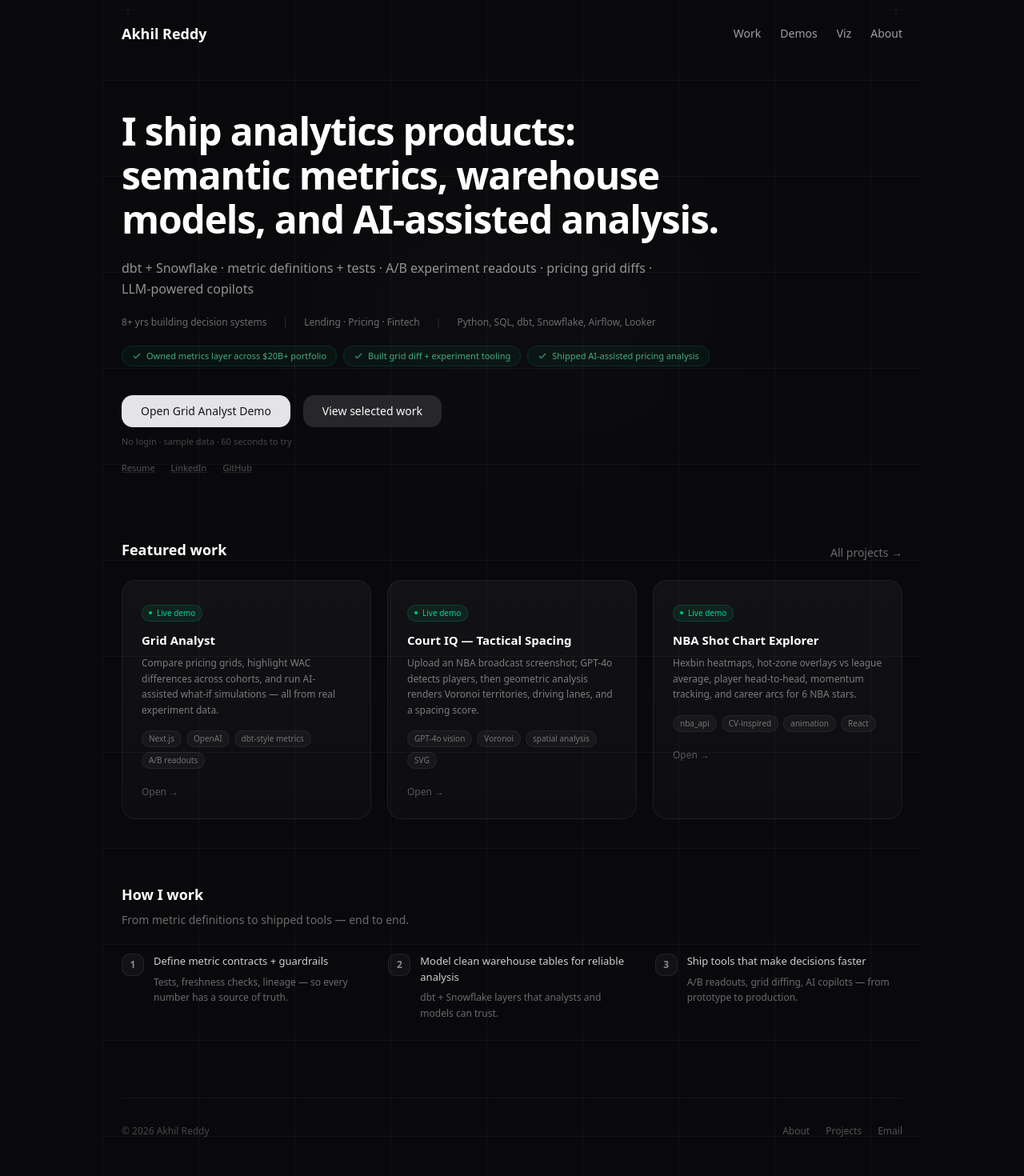
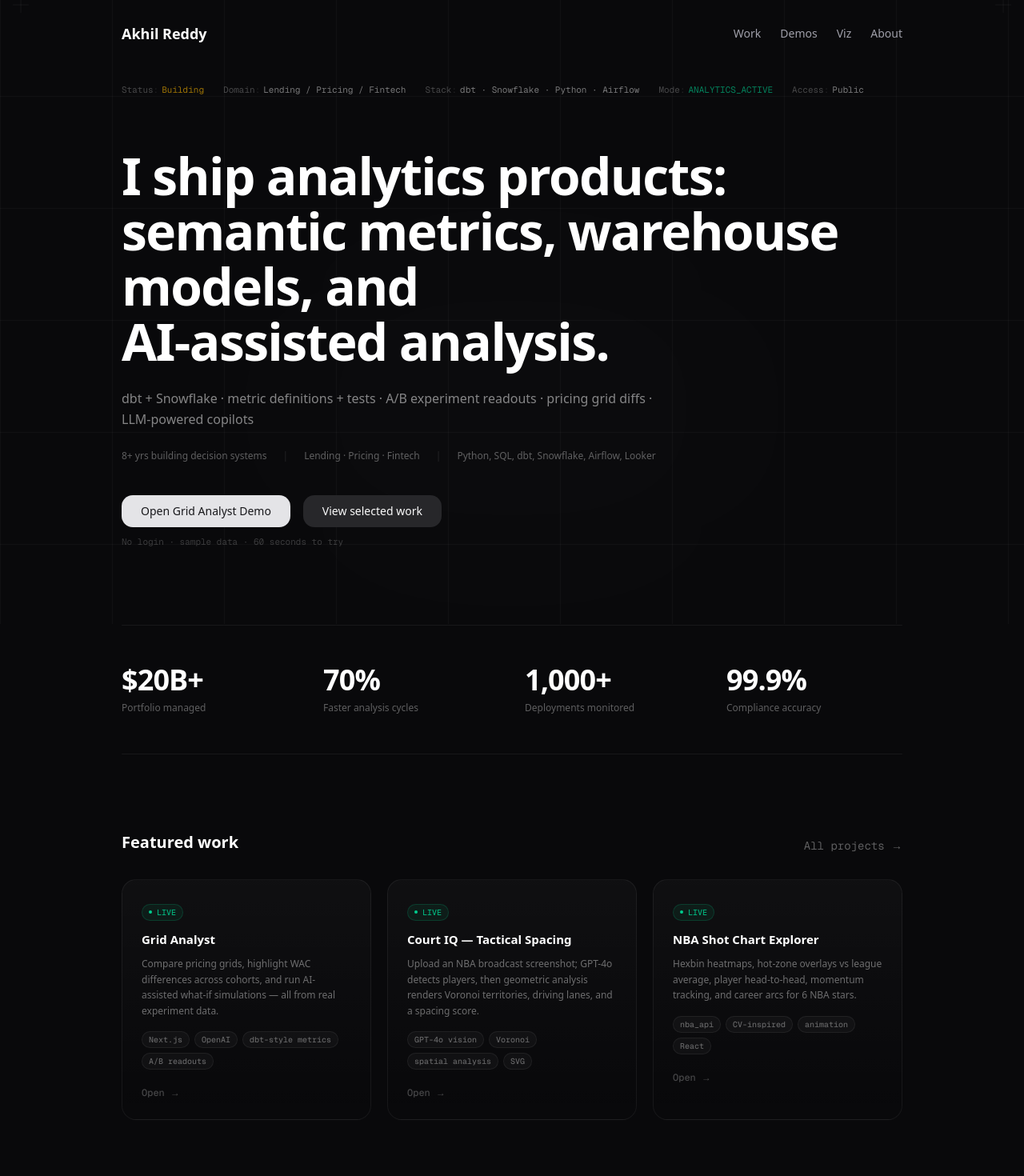
Before and after one commit to areddy8/akhil-portfolio, a Next.js app: page / in a window 1280 px wide. Shown: the part 20-1490 px from the top of the page at 80% size. Built offline with nearby package versions, Linux system fonts and the light colour scheme.

Commit message:
New Style

```diff
--- a/src/app/page.tsx
+++ b/src/app/page.tsx
@@ -1,6 +1,25 @@
 import Link from "next/link";
 import { Button } from "@/components/ui/button";
 import { Badge } from "@/components/ui/badge";
+
+/* ── stats ─────────────────────────────────────────────────────── */
+
+const stats = [
+  { value: "$20B+", label: "Portfolio managed" },
+  { value: "70%", label: "Faster analysis cycles" },
+  { value: "1,000+", label: "Deployments monitored" },
+  { value: "99.9%", label: "Compliance accuracy" },
+];
+
+/* ── status bar metadata ──────────────────────────────────────── */
+
+const statusMeta = [
+  { key: "Status", value: "Building" },
+  { key: "Domain", value: "Lending / Pricing / Fintech" },
+  { key: "Stack", value: "dbt · Snowflake · Python · Airflow" },
+  { key: "Mode", value: "ANALYTICS_ACTIVE" },
+  { key: "Access", value: "Public" },
+];
 
 /* ── featured projects ─────────────────────────────────────────── */
 
@@ -31,32 +50,25 @@ const featured = [
   },
 ];
 
-/* ── how I work ────────────────────────────────────────────────── */
+/* ── principles ────────────────────────────────────────────────── */
 
-const howIWork = [
+const principles = [
   {
-    emoji: "1",
-    title: "Define metric contracts + guardrails",
-    desc: "Tests, freshness checks, lineage — so every number has a source of truth.",
+    title: "Metrics You Can Trust",
+    desc: "Define metric contracts with tests, freshness checks, and lineage — so every number has one source of truth.",
   },
   {
-    emoji: "2",
-    title: "Model clean warehouse tables for reliable analysis",
-    desc: "dbt + Snowflake layers that analysts and models can trust.",
+    title: "Models That Scale",
+    desc: "Clean warehouse layers in dbt + Snowflake that analysts, ML pipelines, and dashboards can all depend on.",
   },
   {
-    emoji: "3",
-    title: "Ship tools that make decisions faster",
-    desc: "A/B readouts, grid diffing, AI copilots — from prototype to production.",
+    title: "Tools That Ship",
+    desc: "A/B readouts, grid diffing, AI copilots — from prototype to production. If it saves a decision-maker time, it gets built.",
   },
-];
-
-/* ── proof chips ───────────────────────────────────────────────── */
-
-const proofChips = [
-  "Owned metrics layer across $20B+ portfolio",
-  "Built grid diff + experiment tooling",
-  "Shipped AI-assisted pricing analysis",
+  {
+    title: "Rigor at Speed",
+    desc: "Compliance monitoring, Monte Carlo alerting, automated QA — move fast without breaking trust.",
+  },
 ];
 
 /* ── page ──────────────────────────────────────────────────────── */
@@ -72,41 +84,40 @@ export default function Home() {
         Skip to content
       </a>
 
-      <main id="main-content" className="relative mx-auto max-w-5xl px-6 py-12">
-        {/* ── grid lines background ─────────────────────────── */}
-        <div className="pointer-events-none absolute inset-0 overflow-hidden" aria-hidden="true">
+      <main id="main-content" className="relative min-h-screen">
+        {/* ── grid lines background (full page) ─────────────── */}
+        <div className="pointer-events-none fixed inset-0 overflow-hidden" aria-hidden="true">
           {/* vertical lines */}
           <div className="absolute inset-0" style={{
             backgroundImage:
-              "linear-gradient(to right, rgba(255,255,255,0.04) 1px, transparent 1px)",
-            backgroundSize: "120px 100%",
+              "linear-gradient(to right, rgba(255,255,255,0.03) 1px, transparent 1px)",
+            backgroundSize: "140px 100%",
           }} />
           {/* horizontal lines */}
           <div className="absolute inset-0" style={{
             backgroundImage:
-              "linear-gradient(to bottom, rgba(255,255,255,0.04) 1px, transparent 1px)",
-            backgroundSize: "100% 120px",
+              "linear-gradient(to bottom, rgba(255,255,255,0.03) 1px, transparent 1px)",
+            backgroundSize: "100% 140px",
           }} />
           {/* corner crosshairs */}
           {[
-            "top-6 left-6",
-            "top-6 right-6",
-            "bottom-6 left-6",
-            "bottom-6 right-6",
+            "top-4 left-4",
+            "top-4 right-4",
           ].map((pos) => (
             <div key={pos} className={`absolute ${pos}`}>
-              <svg width="16" height="16" viewBox="0 0 16 16" fill="none" className="text-white/[0.12]">
-                <line x1="8" y1="0" x2="8" y2="16" stroke="currentColor" strokeWidth="0.5" />
-                <line x1="0" y1="8" x2="16" y2="8" stroke="currentColor" strokeWidth="0.5" />
+              <svg width="20" height="20" viewBox="0 0 20 20" fill="none" className="text-white/[0.1]">
+                <line x1="10" y1="0" x2="10" y2="20" stroke="currentColor" strokeWidth="0.5" />
+                <line x1="0" y1="10" x2="20" y2="10" stroke="currentColor" strokeWidth="0.5" />
               </svg>
             </div>
           ))}
-          {/* accent glow behind hero */}
-          <div className="absolute left-1/2 top-[200px] -translate-x-1/2 h-[400px] w-[600px] rounded-full bg-white/[0.015] blur-[100px]" />
+          {/* accent glow */}
+          <div className="absolute left-1/2 top-[280px] -translate-x-1/2 h-[500px] w-[700px] rounded-full bg-white/[0.012] blur-[120px]" />
         </div>
 
+        <div className="relative mx-auto max-w-5xl px-6 py-12">
           {/* ── nav ───────────────────────────────────────────── */}
-        <header className="relative flex items-center justify-between">
+          <header className="flex items-center justify-between">
             <Link href="/" className="text-lg font-semibold text-white hover:text-white/80 transition">
               Akhil Reddy
             </Link>
@@ -126,44 +137,40 @@ export default function Home() {
             </nav>
           </header>
 
+          {/* ── terminal status bar ──────────────────────────── */}
+          <div className="mt-12 flex flex-wrap gap-x-6 gap-y-1.5 font-mono text-[11px]">
+            {statusMeta.map((m) => (
+              <span key={m.key}>
+                <span className="text-white/25">{m.key}</span>
+                <span className="text-white/10">:</span>
+                <span className={`ml-1 ${m.value === "ANALYTICS_ACTIVE" ? "text-emerald-400/60" : m.value === "Building" ? "text-amber-400/60" : "text-white/45"}`}>
+                  {m.value}
+                </span>
+              </span>
+            ))}
+          </div>
+
           {/* ── hero ──────────────────────────────────────────── */}
-        <section className="relative mt-20">
-          {/* headline — outcome-forward */}
-          <h1 className="mt-6 max-w-3xl text-4xl font-semibold leading-[1.15] tracking-tight text-white sm:text-5xl">
-            I ship analytics products: semantic metrics, warehouse models, and AI&#8209;assisted analysis.
+          <section className="mt-16">
+            <h1 className="max-w-4xl text-[clamp(2.2rem,5.5vw,4rem)] font-semibold leading-[1.08] tracking-tight text-white">
+              I ship analytics products: semantic metrics, warehouse models, and AI&#8209;assisted&nbsp;analysis.
             </h1>
 
-          {/* subhead — concrete proof points */}
-          <p className="mt-5 max-w-2xl text-base leading-relaxed text-white/55">
+            <p className="mt-6 max-w-2xl text-base leading-relaxed text-white/50">
               dbt + Snowflake &middot; metric definitions + tests &middot; A/B experiment readouts &middot; pricing grid diffs &middot; LLM-powered copilots
             </p>
 
             {/* credibility row */}
-          <div className="mt-5 flex flex-wrap items-center gap-x-5 gap-y-2 text-[12px] text-white/40">
+            <div className="mt-6 flex flex-wrap items-center gap-x-5 gap-y-2 text-[12px] text-white/35">
               <span>8+ yrs building decision systems</span>
-            <span className="hidden sm:inline text-white/15">|</span>
+              <span className="hidden sm:inline text-white/10">|</span>
               <span>Lending &middot; Pricing &middot; Fintech</span>
-            <span className="hidden sm:inline text-white/15">|</span>
+              <span className="hidden sm:inline text-white/10">|</span>
               <span>Python, SQL, dbt, Snowflake, Airflow, Looker</span>
             </div>
 
-          {/* proof chips */}
-          <div className="mt-5 flex flex-wrap gap-2">
-            {proofChips.map((chip) => (
-              <span
-                key={chip}
-                className="inline-flex items-center gap-1.5 rounded-full border border-emerald-500/15 bg-emerald-500/[0.06] px-3 py-1 text-[11px] text-emerald-300/70"
-              >
-                <svg className="h-3 w-3 flex-shrink-0" viewBox="0 0 16 16" fill="none">
-                  <path d="M3 8.5l3 3 7-7" stroke="currentColor" strokeWidth="1.5" strokeLinecap="round" strokeLinejoin="round" />
-                </svg>
-                {chip}
-              </span>
-            ))}
-          </div>
-
             {/* CTAs */}
-          <div className="mt-9 flex flex-wrap items-center gap-4">
+            <div className="mt-10 flex flex-wrap items-center gap-4">
               <Button asChild size="lg" className="rounded-xl">
                 <Link href="/demo/grid-analyst">Open Grid Analyst Demo</Link>
               </Button>
@@ -172,59 +179,50 @@ export default function Home() {
               </Button>
             </div>
 
-          {/* microcopy */}
-          <p className="mt-2.5 text-[11px] text-white/25">
+            <p className="mt-2.5 text-[11px] text-white/20 font-mono">
               No login &middot; sample data &middot; 60 seconds to try
             </p>
+          </section>
 
-          {/* small links */}
-          <div className="mt-4 flex gap-5 text-[11px] text-white/30">
-            <Link href="/about" className="underline decoration-white/10 hover:text-white/50 transition">
-              Resume
-            </Link>
-            <a
-              href="https://linkedin.com/in/akhilreddy"
-              target="_blank"
-              rel="noopener noreferrer"
-              className="underline decoration-white/10 hover:text-white/50 transition"
-            >
-              LinkedIn
-            </a>
-            <a
-              href="https://github.com/akhilreddy"
-              target="_blank"
-              rel="noopener noreferrer"
-              className="underline decoration-white/10 hover:text-white/50 transition"
-            >
-              GitHub
-            </a>
+          {/* ── stat counters ─────────────────────────────────── */}
+          <section className="mt-24 border-y border-white/[0.06] py-12">
+            <div className="grid grid-cols-2 gap-8 sm:grid-cols-4">
+              {stats.map((s) => (
+                <div key={s.label}>
+                  <div className="text-3xl font-bold tracking-tight text-white sm:text-4xl">
+                    {s.value}
+                  </div>
+                  <div className="mt-1.5 text-[12px] text-white/35">
+                    {s.label}
+                  </div>
+                </div>
+              ))}
             </div>
           </section>
 
-        {/* ── signature visual / featured work preview ────── */}
-        <section className="mt-20">
+          {/* ── featured work ─────────────────────────────────── */}
+          <section className="mt-24">
             <div className="flex items-end justify-between">
-            <h2 className="text-lg font-semibold text-white">Featured work</h2>
+              <h2 className="text-xl font-semibold text-white">Featured work</h2>
               <Link
-              className="text-sm text-white/40 hover:text-white/70 transition"
+                className="text-sm text-white/35 hover:text-white/60 transition font-mono"
                 href="/projects"
               >
                 All projects &rarr;
               </Link>
             </div>
 
-          <div className="mt-6 grid gap-5 sm:grid-cols-2 lg:grid-cols-3">
+            <div className="mt-8 grid gap-5 sm:grid-cols-2 lg:grid-cols-3">
               {featured.map((p) => (
                 <Link
                   key={p.title}
                   href={p.href}
-                className="group rounded-2xl border border-white/[0.06] bg-gradient-to-b from-white/[0.04] to-white/[0.02] p-6 transition hover:border-white/[0.12] hover:from-white/[0.06] hover:to-white/[0.03] hover:shadow-lg"
+                  className="group rounded-2xl border border-white/[0.06] bg-gradient-to-b from-white/[0.03] to-transparent p-6 transition hover:border-white/[0.12] hover:from-white/[0.06] hover:shadow-lg"
                 >
-                {/* live badge */}
                   {p.live && (
-                  <span className="mb-3 inline-flex items-center gap-1.5 rounded-full border border-emerald-500/20 bg-emerald-500/10 px-2 py-0.5 text-[10px] font-medium text-emerald-400">
+                    <span className="mb-3 inline-flex items-center gap-1.5 rounded-full border border-emerald-500/20 bg-emerald-500/[0.08] px-2 py-0.5 text-[10px] font-medium font-mono text-emerald-400/80">
                       <span className="h-1 w-1 rounded-full bg-emerald-400 animate-pulse" />
-                    Live demo
+                      LIVE
                     </span>
                   )}
 
@@ -232,25 +230,23 @@ export default function Home() {
                     {p.title}
                   </h3>
 
-                <p className="mt-2 text-[12px] leading-relaxed text-white/45 group-hover:text-white/55">
+                  <p className="mt-2.5 text-[12px] leading-relaxed text-white/40 group-hover:text-white/55">
                     {p.outcome}
                   </p>
 
-                {/* tags */}
                   <div className="mt-4 flex flex-wrap gap-1.5">
                     {p.tags.map((t) => (
                       <Badge
                         key={t}
                         variant="secondary"
-                      className="border-white/[0.06] bg-white/[0.04] text-[10px] text-white/40"
+                        className="border-white/[0.06] bg-white/[0.03] text-[10px] font-mono text-white/35"
                       >
                         {t}
                       </Badge>
                     ))}
                   </div>
 
-                {/* arrow */}
-                <div className="mt-5 text-[12px] font-medium text-white/30 group-hover:text-white/60 transition">
+                  <div className="mt-5 text-[12px] font-mono font-medium text-white/25 group-hover:text-white/60 transition">
                     Open &rarr;
                   </div>
                 </Link>
@@ -258,49 +254,70 @@ export default function Home() {
             </div>
           </section>
 
-        {/* ── how I work ────────────────────────────────────── */}
-        <section className="mt-20">
-          <h2 className="text-lg font-semibold text-white">How I work</h2>
-          <p className="mt-2 text-sm text-white/40">
-            From metric definitions to shipped tools — end to end.
+          {/* ── principles (Cult "We Believe In" style) ──────── */}
+          <section className="mt-28">
+            <h2 className="text-xl font-semibold text-white">What I believe in</h2>
+            <p className="mt-2 text-sm text-white/35">
+              The principles behind how I build.
             </p>
 
-          <div className="mt-8 grid gap-6 sm:grid-cols-3">
-            {howIWork.map((step) => (
-              <div key={step.title} className="relative pl-10">
-                {/* step number */}
-                <div className="absolute left-0 top-0 flex h-7 w-7 items-center justify-center rounded-lg border border-white/[0.08] bg-white/[0.04] text-[12px] font-semibold text-white/50">
-                  {step.emoji}
-                </div>
-                <h3 className="text-[13px] font-medium text-white/80">{step.title}</h3>
-                <p className="mt-1.5 text-[12px] leading-relaxed text-white/40">{step.desc}</p>
+            <div className="mt-10 grid gap-px sm:grid-cols-2 overflow-hidden rounded-2xl border border-white/[0.06]">
+              {principles.map((p) => (
+                <div
+                  key={p.title}
+                  className="bg-white/[0.02] p-8 transition hover:bg-white/[0.04]"
+                >
+                  <h3 className="text-[16px] font-semibold text-white">{p.title}</h3>
+                  <p className="mt-3 text-[13px] leading-relaxed text-white/40">{p.desc}</p>
                 </div>
               ))}
             </div>
           </section>
 
-        {/* ── footer ────────────────────────────────────────── */}
-        <footer className="mt-24 border-t border-white/[0.06] pt-8 pb-12">
-          <div className="flex flex-col gap-4 sm:flex-row sm:items-center sm:justify-between">
-            <div className="text-[12px] text-white/25">
-              &copy; {new Date().getFullYear()} Akhil Reddy
-            </div>
-            <div className="flex gap-5 text-[12px] text-white/30">
+          {/* ── small links row ───────────────────────────────── */}
+          <section className="mt-24 flex flex-wrap items-center justify-center gap-6 text-[12px] font-mono text-white/25">
             <Link href="/about" className="hover:text-white/50 transition">
-                About
+              Resume
             </Link>
-              <Link href="/projects" className="hover:text-white/50 transition">
-                Projects
-              </Link>
+            <span className="text-white/10">·</span>
+            <a
+              href="https://linkedin.com/in/akhilreddy"
+              target="_blank"
+              rel="noopener noreferrer"
+              className="hover:text-white/50 transition"
+            >
+              LinkedIn
+            </a>
+            <span className="text-white/10">·</span>
+            <a
+              href="https://github.com/akhilreddy"
+              target="_blank"
+              rel="noopener noreferrer"
+              className="hover:text-white/50 transition"
+            >
+              GitHub
+            </a>
+            <span className="text-white/10">·</span>
             <a
               href="mailto:areddyakhil@gmail.com"
               className="hover:text-white/50 transition"
             >
-                Email
+              areddyakhil@gmail.com
             </a>
+          </section>
+
+          {/* ── footer ────────────────────────────────────────── */}
+          <footer className="mt-16 border-t border-white/[0.04] pt-8 pb-12">
+            <div className="flex flex-col gap-4 sm:flex-row sm:items-center sm:justify-between">
+              <div className="text-[11px] font-mono text-white/15">
+                &copy; {new Date().getFullYear()} Akhil Reddy &middot; Analytics Engineering + Data Science
+              </div>
+              <div className="text-[11px] font-mono text-white/15">
+                37.3382&deg; N, 121.8863&deg; W
               </div>
             </div>
           </footer>
+        </div>
       </main>
     </>
   );
```
Lines whose indentation alone changed are shown as unchanged.
